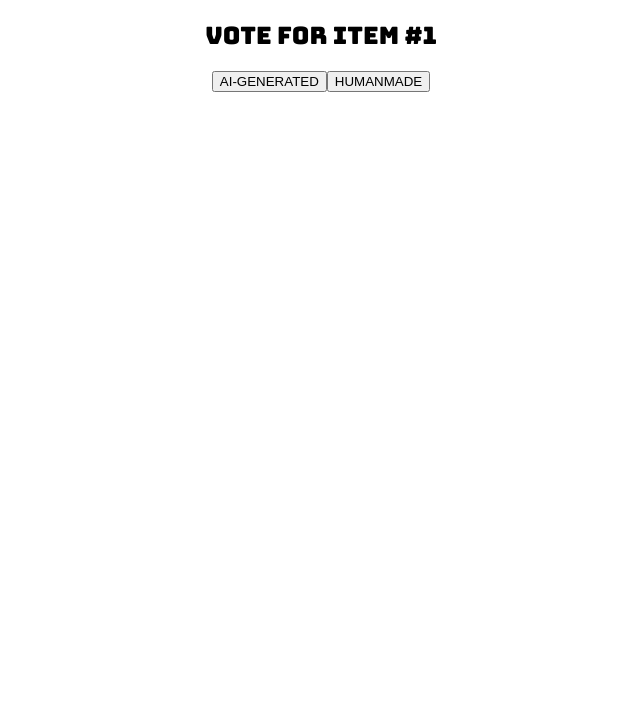
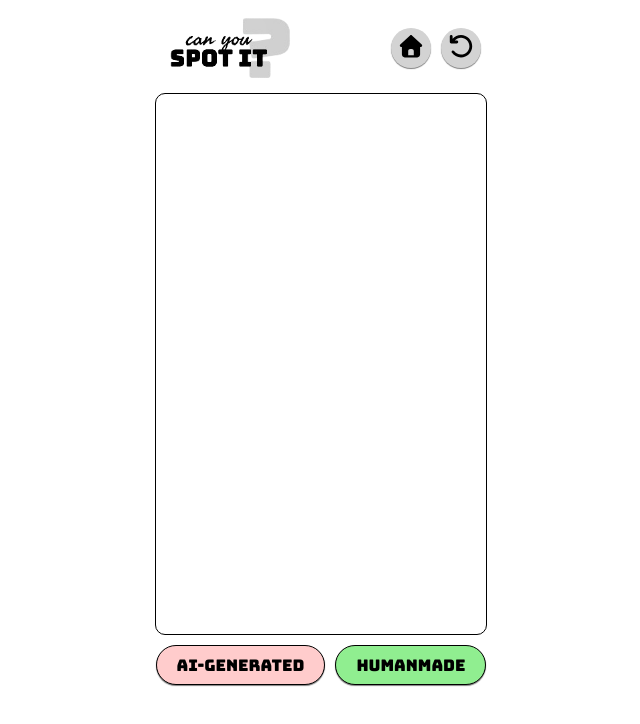
Before and after one commit to ngongochan/can-you-spot-it, a React (Vite) app in the folder practice-react/: page /vote/1 in a window 1280 px wide. Shown: the top 724 px of the page, without its empty margins (319-959 px from the left). Built offline with nearby package versions, Linux system fonts and the light colour scheme.

Commit message:
VotePage styling

```diff
--- /dev/null
+++ b/practice-react/src/components/NavBar/NavBar.jsx
@@ -0,0 +1,28 @@
+import { useParams, useNavigate } from "react-router-dom";
+import PillButton from "../PillButton/PillButton.jsx";
+import RoundButton from "../RoundButton/RoundButton.jsx";
+import Card from "../Card/Card.jsx";
+
+import { FontAwesomeIcon } from "@fortawesome/react-fontawesome"
+import { faHouse } from "@fortawesome/free-solid-svg-icons";
+import { faArrowRotateLeft } from "@fortawesome/free-solid-svg-icons";
+import { faArrowRight } from "@fortawesome/free-solid-svg-icons";
+
+function NavBar() {
+    const { id } = useParams();
+    const navigate = useNavigate();
+
+    return(
+    <div style={{ justifyContent: "space-between", width: "330px",
+        display: "flex", margin: "0 auto", alignItems: "center"
+    }}>
+        <img src="/cysi.png" alt="" style={{ height: "80px" }}/>
+        <div>
+            <RoundButton  icon={faHouse} onClick={() => navigate(`/`)}/>
+            <RoundButton  icon={faArrowRotateLeft} onClick={() => navigate(`/vote/${id - 1}`)}/>
+        </div>
+    </div>
+    );
+}
+
+export default NavBar;
--- a/practice-react/src/components/PillButton/PillButton.jsx
+++ b/practice-react/src/components/PillButton/PillButton.jsx
@@ -1,8 +1,9 @@
 import styles from "./PillButton.module.css"
 
-function PillButton({ func, bgColor = "white", textColor = "black" }) {
+function PillButton({ func, onClick, bgColor = "white", textColor = "black" }) {
     return(
         <button className = {styles.pillButton}
+                onClick={onClick}
                 style = {{
                     backgroundColor: bgColor,
                     color: textColor }}
--- a/practice-react/src/components/RoundButton/RoundButton.jsx
+++ b/practice-react/src/components/RoundButton/RoundButton.jsx
@@ -1,10 +1,11 @@
 import styles from "./RoundButton.module.css"
 import { FontAwesomeIcon } from "@fortawesome/react-fontawesome"
 
-function RoundButton({icon}) {
+function RoundButton({ icon, onClick }) {
     return(
-        <button className={styles.roundButton}>
-          <FontAwesomeIcon icon={icon} />
+        <button className = {styles.roundButton}
+                onClick = {onClick}>
+          <FontAwesomeIcon icon = {icon} />
         </button>
     );
 }
--- a/practice-react/src/pages/HomePage.jsx
+++ b/practice-react/src/pages/HomePage.jsx
@@ -5,9 +5,9 @@ function HomePage() {
   return (
     <div>
       <img src="/cysi.png" alt=""/>
-      <br />
+      <br /> <br /> <br /> <br />
       <Link to="/vote/1">
-        <PillButton func="START"></PillButton>
+        <PillButton func="START" bgColor="#000" textColor="#fff"></PillButton>
       </Link>
     </div>
   );
--- a/practice-react/src/pages/VotePage.jsx
+++ b/practice-react/src/pages/VotePage.jsx
@@ -1,19 +1,35 @@
 import { useParams, useNavigate } from "react-router-dom";
+import PillButton from "../components/PillButton/PillButton.jsx";
+import RoundButton from "../components/RoundButton/RoundButton.jsx";
+import Card from "../components/Card/Card.jsx";
+import NavBar from "../components/NavBar/NavBar.jsx";
+
+
+import { FontAwesomeIcon } from "@fortawesome/react-fontawesome"
+import { faHouse } from "@fortawesome/free-solid-svg-icons";
+import { faArrowRotateLeft } from "@fortawesome/free-solid-svg-icons";
+import { faArrowRight } from "@fortawesome/free-solid-svg-icons";
 
 export default function VotePage() {
   const { id } = useParams();
   const navigate = useNavigate();
 
   const handleVote = (option) => {
-    // alert(`You voted ${option} for item ${ID}`);
-    navigate(`/result/${id}`); // Go to results page after voting
+    navigate(`/result/${id}`); // go to ResultPage after voting
   };
 
   return (
-    <div>
-      <h2>Vote for item #{id}</h2>
-      <button className="vote-buton ai" onClick={() => handleVote("AI-GENERATED")}>AI-GENERATED</button>
-      <button className="vote-buton human" onClick={() => handleVote("HUMANMADE")}>HUMANMADE</button>
+    <div style={{ textAlign: "center", justifyContent: "center" }}>
+      <NavBar/>
+      <div style={{ display: "flex", justifyContent: "center" }}>
+        <Card/>
+      </div>
+
+      <PillButton func="AI-GENERATED" bgColor="#FFCCCC"
+                  className="vote-buton ai" onClick={() => handleVote("AI-GENERATED")}/>
+      <PillButton func="HUMANMADE" bgColor="#90EE90"
+                  className="vote-buton ai" onClick={() => handleVote("HUMANMADE")}/>
+      <br />
     </div>
   );
 }
```
